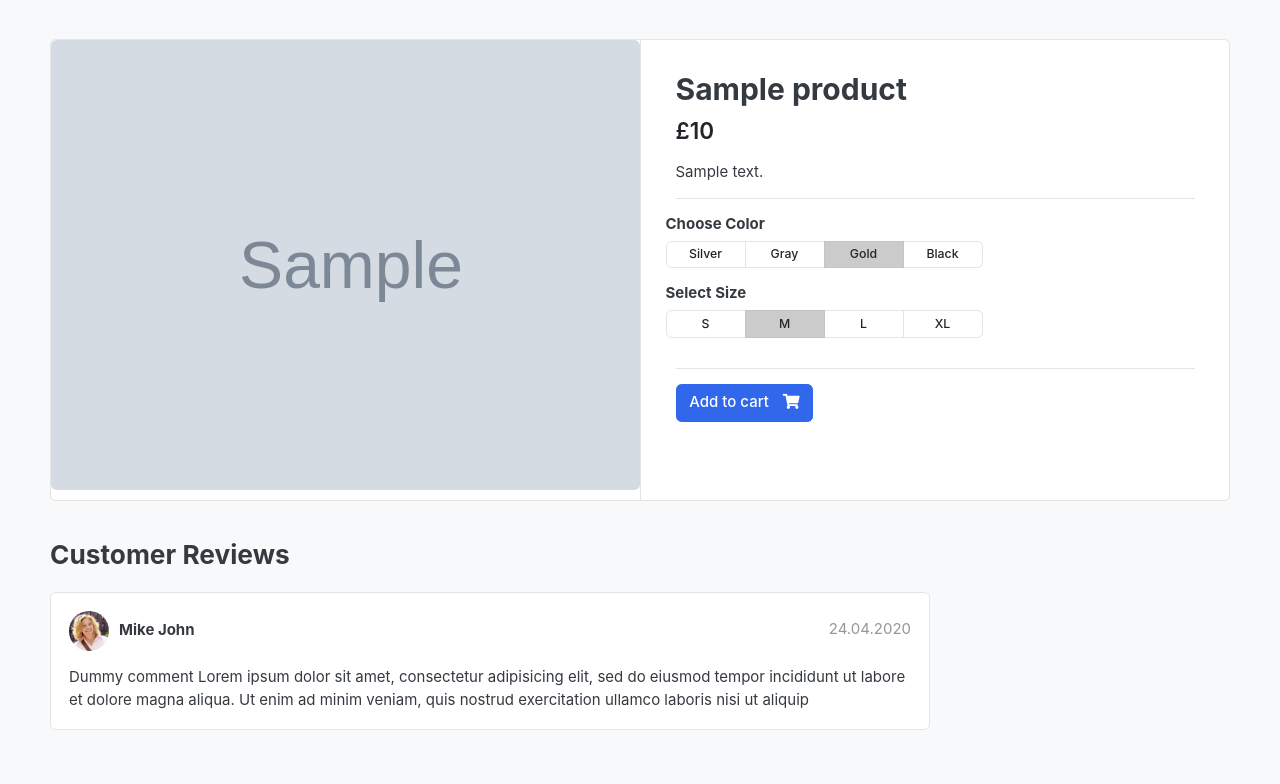
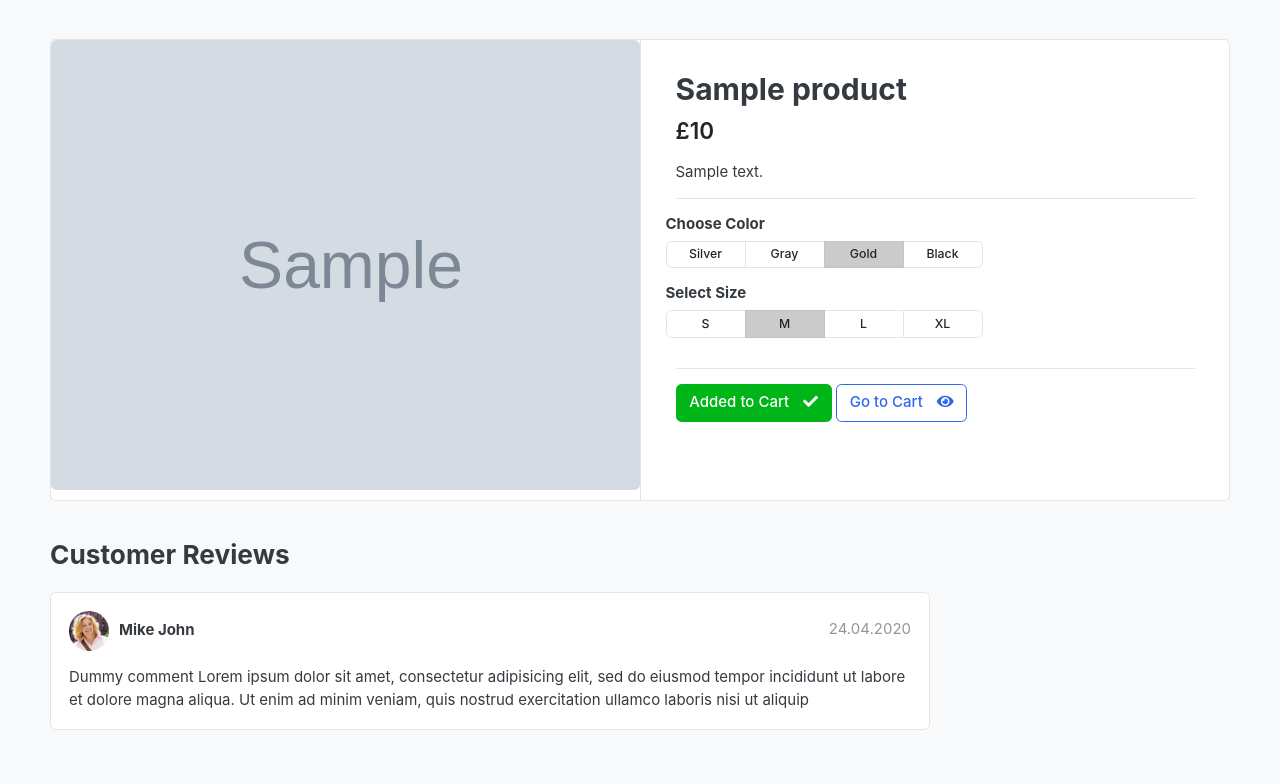
Before and after one commit to horger89/e-commerce_store, a Django app: template templates/store/product_detail.html in a window 1280 px wide. Shown: the part 119-903 px from the top of the page. Run offline with Django 3.2, Linux system fonts and the light colour scheme; the template is opened without the code that fills it: values that come from a table or form of the project are taken from there, others are empty; tables that the repository leaves empty hold one stand-in row (values such as "Sample post"); grey boxes marked "Sample" are stand-in pictures; some libraries are stand-ins or nearby versions; some web fonts are replaced.

Commit message:
worked on cart functions

```diff
--- /dev/null
+++ b/carts/context_processors.py
@@ -0,0 +1,18 @@
+from .models import Cart, CartItem
+from .views import _cart_id
+
+def counter(request):
+    cart_count = 0
+    if 'admin' in request.path:
+        return ()
+    else:
+        try:
+            cart = Cart.objects.filter(cart_id = _cart_id(request))
+            cart_items = CartItem.objects.all().filter(cart = cart[:1])
+            for cart_item in cart_items:
+                cart_count += cart_item.quantity
+
+        except Cart.DoesNotExists:
+            cart_count = 0
+
+    return dict(cart_count = cart_count)
--- a/my_commerce/settings.py
+++ b/my_commerce/settings.py
@@ -67,6 +67,7 @@ TEMPLATES = [
                 'django.contrib.auth.context_processors.auth',
                 'django.contrib.messages.context_processors.messages',
                 'category.context_processors.menu_links',
+                'carts.context_processors.counter',
             ],
         },
     },
--- a/store/views.py
+++ b/store/views.py
@@ -1,6 +1,8 @@
 from django.shortcuts import render, get_object_or_404
 from . models import Product
 from category.models import Category
+from carts.views import _cart_id
+from carts.models import CartItem
 
 # Create your views here.
 
@@ -29,12 +31,14 @@ def store(request, category_slug = None):
 def product_detail(request, category_slug, product_slug):
     try:
         single_product = Product.objects.get(category__slug = category_slug, slug = product_slug)
+        in_cart = CartItem.objects.filter(cart__cart_id = _cart_id(request), product = single_product).exists()  # cart is a foreign key in CartItem model and this is how we acces cart_id in Cart model
 
     except Exception as e:
         raise e
 
     context = {
         'single_product' : single_product,
+        'in_cart' : in_cart,
     }
 
     return render(request, 'store/product_detail.html', context)
--- a/templates/includes/navbar.html
+++ b/templates/includes/navbar.html
@@ -68,9 +68,9 @@
                                 <a href="./register.html"> Register</a>
                             </div>
                         </div>
-                        <a href="./cart.html" class="widget-header pl-3 ml-3">
+                        <a href="{% url 'cart' %}" class="widget-header pl-3 ml-3">
                             <div class="icon icon-sm rounded-circle border"><i class="fa fa-shopping-cart"></i></div>
-                            <span class="badge badge-pill badge-danger notify">0</span>
+                            <span class="badge badge-pill badge-danger notify">{{ cart_count }}</span>
                         </a>
                     </div> <!-- widgets-wrap.// -->
                 </div> <!-- col.// -->
--- a/templates/store/cart.html
+++ b/templates/store/cart.html
@@ -42,7 +42,7 @@
             <figure class="itemside align-items-center">
                 <div class="aside"><img src="{{ cart_item.product.image.url }}" class="img-sm"></div>
                 <figcaption class="info">
-                    <a href="#" class="title text-dark">{{ cart_item.product.product_name }}</a>
+                    <a href="{{ cart_item.product.get_url }}" class="title text-dark">{{ cart_item.product.product_name }}</a>
                     <p class="text-muted small">Color: 25 Mpx <br> Size: Canon</p>
                 </figcaption>
             </figure>
@@ -100,7 +100,7 @@
                     <img src="{% static './images/misc/payments.png' %}" height="26">
                 </p>
                 <a href="./place-order.html" class="btn btn-primary btn-block"> Checkout </a>
-                <a href="./store.html" class="btn btn-light btn-block">Continue Shopping</a>
+                <a href="{% url 'store' %}" class="btn btn-light btn-block">Continue Shopping</a>
             </div> <!-- card-body.// -->
             </div> <!-- card.// -->
 
--- a/templates/store/product_detail.html
+++ b/templates/store/product_detail.html
@@ -72,7 +72,12 @@
         {% if single_product.stock <= 0 %}
             <h5 class="text-danger">Out of Stock</h5>
         {% else %}
-            <a href="{% url 'add_cart' single_product.id %}" class="btn  btn-primary"> <span class="text">Add to cart</span> <i class="fas fa-shopping-cart"></i>  </a>
+          {% if in_cart %}
+              <a href="#" class="btn  btn-success"> <span class="text">Added to Cart</span> <i class="fas fa-check"></i>  </a>
+              <a href="{% url 'cart' %}" class="btn  btn-outline-primary"> <span class="text">Go to Cart</span> <i class="fas fa-eye"></i>  </a>
+          {% else %}
+              <a href="{% url 'add_cart' single_product.id %}" class="btn  btn-primary"> <span class="text">Add to Cart</span> <i class="fas fa-shopping-cart"></i>  </a>
+          {% endif %}
         {% endif %}
         </article> <!-- product-info-aside .// -->
             </main> <!-- col.// -->
--- a/templates/store/store.html
+++ b/templates/store/store.html
@@ -144,7 +144,7 @@
 
                         </div> <!-- price-wrap.// -->
                     </div>
-                    <a href="#" class="btn btn-block btn-primary">Add to cart </a>
+                    <a href="{% url 'add_cart' product.id %}" class="btn btn-block btn-primary">Add to cart </a>
                 </figcaption>
             </figure>
         </div> <!-- col.// -->
```
